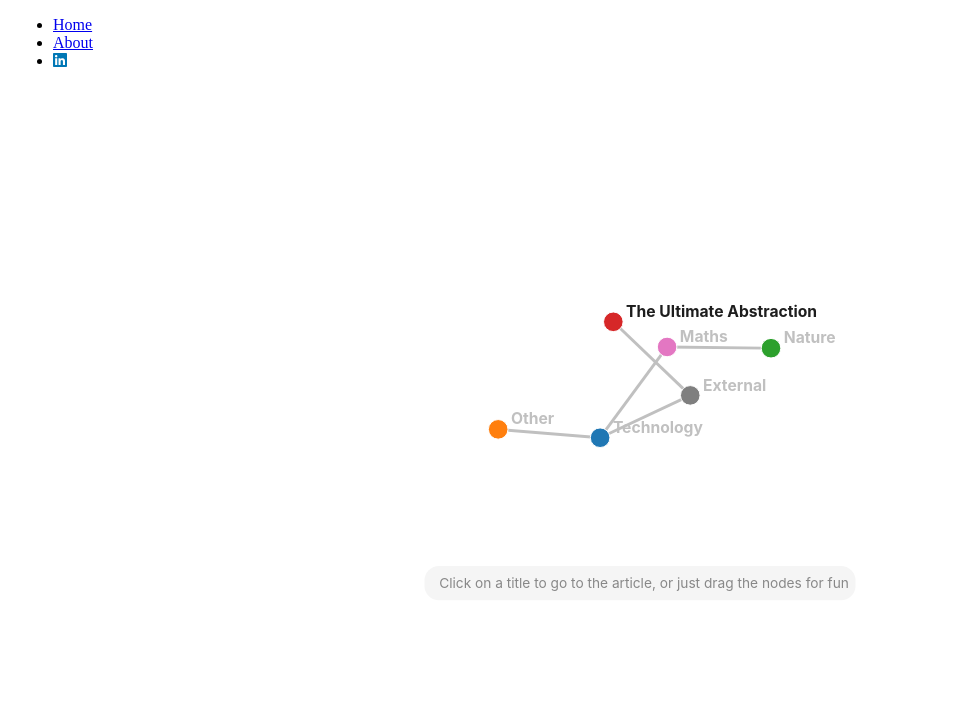
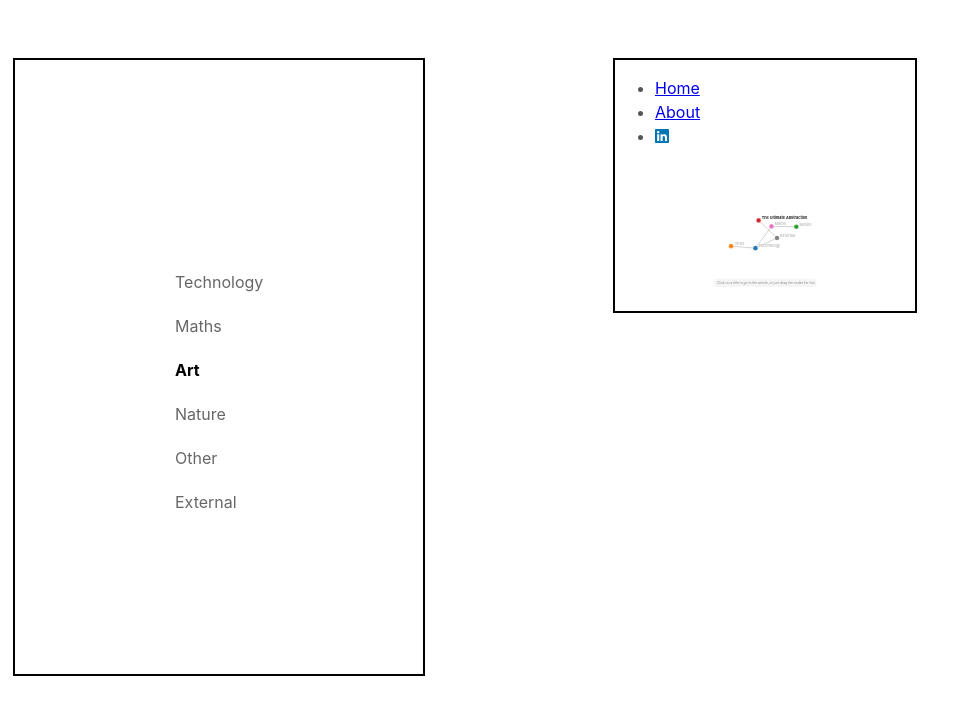
Before and after one commit to zslade/my-first-gatsby-site, a Gatsby site: page / in a window 1280 px wide. Shown: the whole page, without its empty margins (0-967 px from the left). Built offline with nearby package versions, Linux system fonts and the light colour scheme; Gatsby itself is replaced by a stand-in of ours.

Commit message:
start adding key to home page

```diff
--- a/src/components/CategoryKey.js
+++ b/src/components/CategoryKey.js
@@ -4,7 +4,7 @@ import {
   categoryKey, active, inactive
 } from '../css/categoryKey.module.css';
 
-const CategoryKey = ({ currentCategory }) => {
+const CategoryKey = ({ currentCategory= '' }) => {
   const categories = ['Technology', 'Maths', 'Art', 'Nature', 'Other', 'External'];
 
   return (
--- a/src/css/categoryKey.module.css
+++ b/src/css/categoryKey.module.css
@@ -2,12 +2,15 @@
 .categoryKey {
     display: flex;
     flex-direction: column;
-    /* margin: 200px 0px 100px 50px; */
+    margin-top: 50px;
+    padding: 200px 150px 150px 150px;
     border: 2px solid black;
+    position: fixed;
   }
 
   .categoryKey div {
     padding: 10px; /* spacing of the words within the div*/
+
   }
 
   .active {
--- a/src/css/layout.module.css
+++ b/src/css/layout.module.css
@@ -6,7 +6,7 @@
 }
 
 .centralContainer {
-  margin: 50px auto 100px auto; /*top right bottom left*/
+  margin: 50px 350px 100px auto; /*top right bottom left*/
   max-width: 650px;
   border: 2px solid black;
 }
--- a/src/pages/index.js
+++ b/src/pages/index.js
@@ -1,6 +1,7 @@
 // to enable JSX in .js file
 import * as React from 'react'
-import { container } from '../css/layout.module.css';
+import { pageWrapper, centralContainer } from '../css/layout.module.css';
+import CategoryKey from '../components/CategoryKey';
 import Navigation from '../components/navigation';
 import Graph from '../components/graph';
 import { nodes, links } from '../components/data';
@@ -9,12 +10,17 @@ import { nodes, links } from '../components/data';
 const IndexPage = () => {
   return (
     <div style={{margin: '0px 5px 0 5px'}}>
-      <div className={container} style={{marginBottom: '0px'}}>
-        <Navigation />
+      <div className={pageWrapper}>
+        <div>
+          <CategoryKey currentCategory={'Art'} />
+        </div>
+        <div className={centralContainer} style={{marginBottom: '0px'}}>
+          <Navigation />
+          <main style={{textAlign: 'center'}}>
+            <Graph nodes={nodes} links={links} />
+          </main>
+        </div>
       </div>
-      <main style={{textAlign: 'center'}}>
-        <Graph nodes={nodes} links={links} />
-      </main>
     </div>
   )
 }
```
